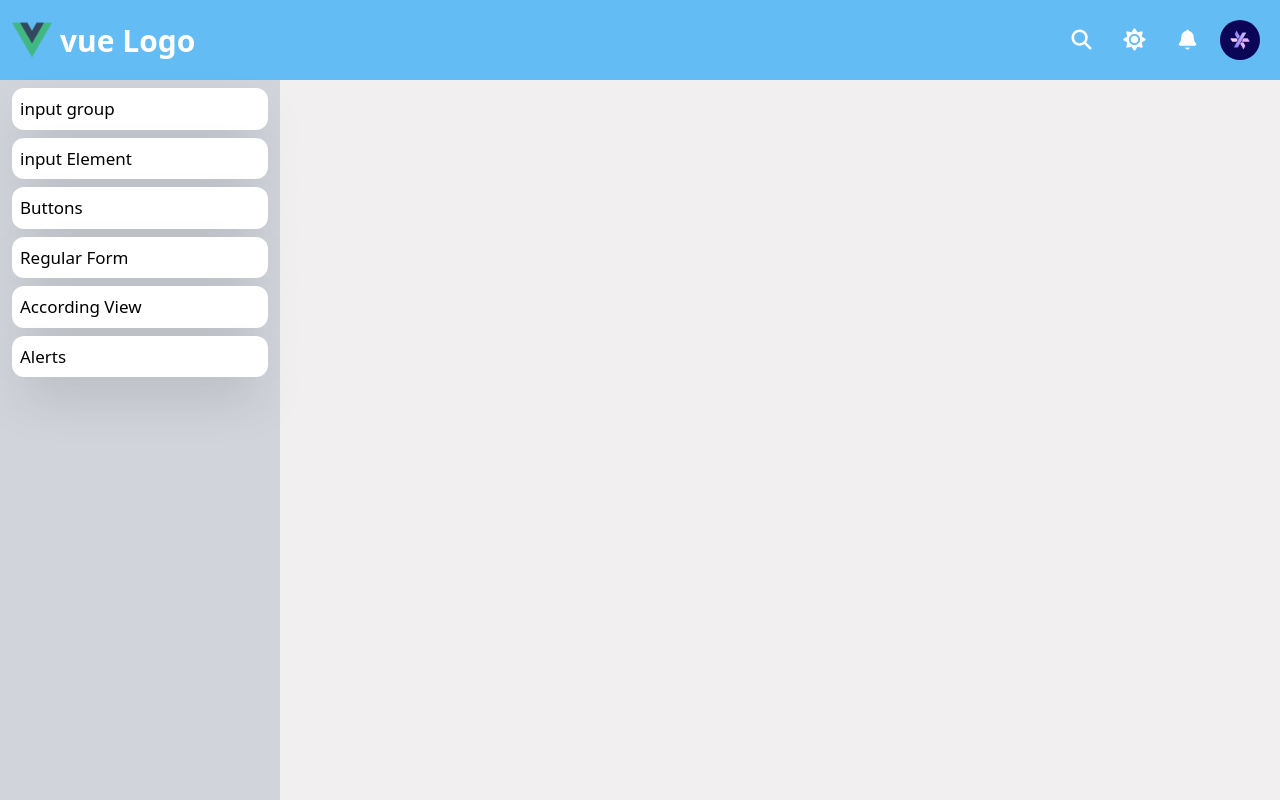
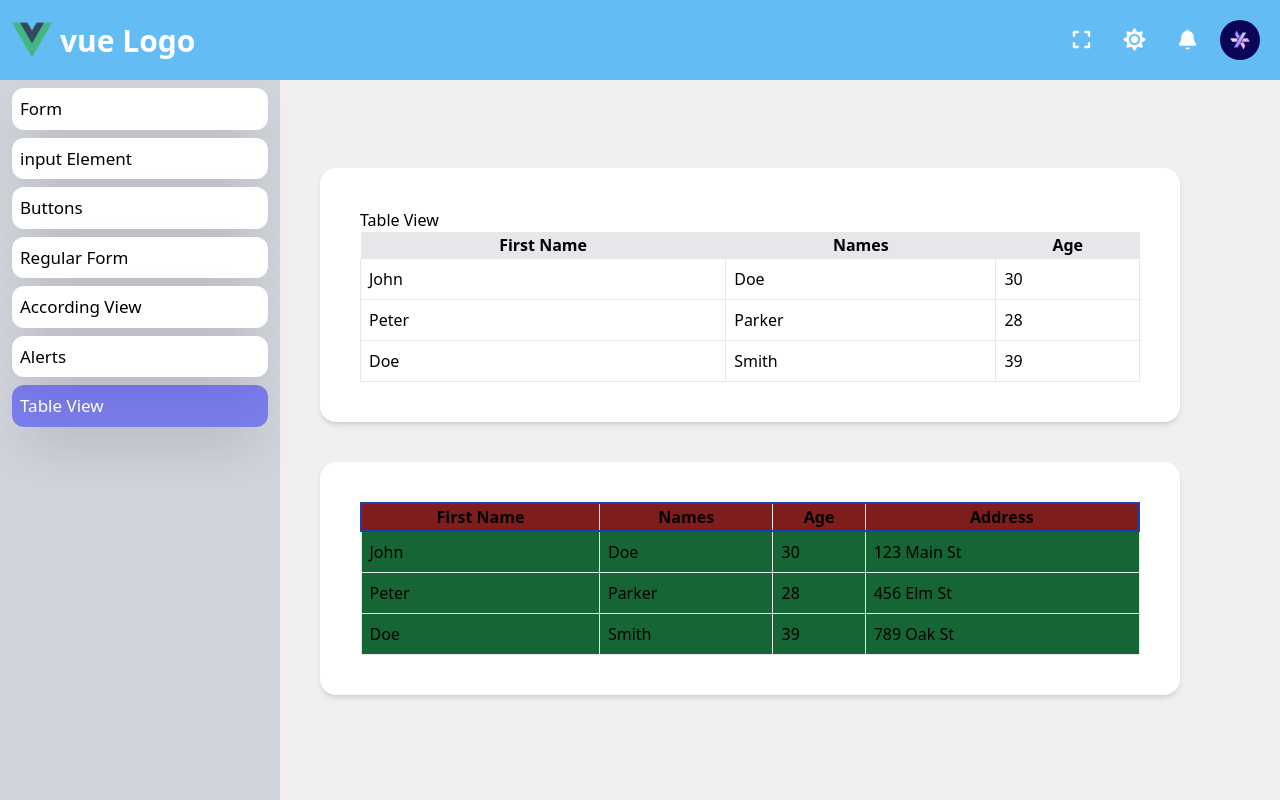
Before and after one commit to cabdikariim242/Ts-Setup, a Vue app: page /table in a window 1280 px wide. Built offline with nearby package versions, Linux system fonts and the light colour scheme.

Commit message:
added a table

```diff
--- /dev/null
+++ b/src/components/TableComp.vue
@@ -0,0 +1,53 @@
+<template>
+    <table class="w-full">
+        <thead>
+            <tr
+            :class="tableClass">
+                <th  v-for="(head , index) in Headers" :key="index"
+                :class="tableheadClass">{{ head }}</th>
+
+            </tr>
+        </thead>
+        <tbody>
+            <tr v-for="(row, index) in Rows" :key="index"
+            :class="rowClass">
+                <td v-for="(value, key) in row" :key="key"
+                :class="tabledataClass">{{ value }}</td>
+
+                </tr>
+        </tbody>
+    </table>
+</template>
+
+<script lang="ts">
+import { defineComponent } from "vue";
+export default defineComponent({
+  props:{
+    Headers: {
+      type: Object,
+      required: true
+    },
+    Rows: {
+      type: Object,
+      required: true
+    },
+    rowClass: {
+      type: String,
+      default: ""
+    },
+    tableClass: {
+      type: String,
+      default: ""
+    },
+    tableheadClass: {
+      type: String,
+      default: ""
+    },
+    tabledataClass: {
+      type: String,
+      default: ""
+    }
+  },
+
+});
+</script>
--- a/src/components/alert.vue
+++ b/src/components/alert.vue
@@ -3,7 +3,7 @@
        <i :class="icon"></i>
 
   <P>{{ alert }}</P>
-  <i @click="$emit('cancelAlert')"  :class="icontwo" class=""></i>
+  <i @click="$emit('cancelAlert', index)"  :class="icontwo" class=""></i>
    <div class="flex justify-between items-center">
     <h1 class="font-[500] ">{{ alerth }}</h1>
      <p class=" bg-white rounded-[5px] " :class="spanClass"> {{newe}}</p>
@@ -22,7 +22,7 @@
 
   </template>
 
-  <script lang="ts">
+  <script>
 
   export default {
     props:{
--- a/src/layout/index.vue
+++ b/src/layout/index.vue
@@ -4,7 +4,7 @@
   <div class="flex h-full gap-5 justify-between z-[10]" >
     <sidebar @toggleSidebar="toggleSidebar" :open="open"/>
     <router-view
-      class="flex-1  mt-8 ml-3 lg:ml-[320px] md:ml-[320px] mx-2"
+      class="flex-1  mt-32 ml-3 lg:ml-[320px] md:ml-[320px] mx-2 lg:mr-[100px] md:mr-[50px] mr-[10px]"
     ></router-view>
   </div>
 </template>
--- a/src/layout/navbar.vue
+++ b/src/layout/navbar.vue
@@ -6,7 +6,18 @@
         <i @click="$emit('toggleSidebar')" class="fa-solid fa-bars flex lg:hidden md:hidden text-[#fffdfd] dark:[gray] text-[30px]"></i>
     </div>
     <div class="flex items-center justify-center gap-5 text-[20px] dark:text-[rgb(36,32,32)] text-[#fffdfd]">
-    <i class="fa-solid fa-magnifying-glass"></i>
+    <button
+            @click="toggleFullscreen"
+            class="py-2 text-white rounded items-center"
+          >
+            <i
+              :class="
+                isFullscreen
+                  ? 'fa-solid fa-minimize dark:text-black text-[20px]'
+                  : 'fa-solid fa-expand dark:text-black text-[20px]'
+              "
+            ></i>
+          </button>
     <DarkModeToggle />
     <i class="fa-solid fa-bell"></i>
     <img src="@/assets/yiksi.png" class="w-10 mr-5 rounded-full  " alt="User Avatar">
@@ -31,7 +42,27 @@ export default defineComponent({
   },
   data() {
     return {
+      isFullscreen: false,
     }
+  },
+  methods: {
+    async toggleFullscreen() {
+      try {
+        if (!document.fullscreenElement) {
+          await document.documentElement.requestFullscreen();
+        } else {
+          await document.exitFullscreen();
+        }
+      } catch (err) {
+        console.error('Fullscreen toggle error:', err);
+      }
+    },
+    onFullScreenChange() {
+      this.isFullscreen = !!document.fullscreenElement;
+    }
+  },
+  mounted() {
+    document.addEventListener('fullscreenchange', this.onFullScreenChange);
   }
 });
 </script>
--- a/src/layout/sidebar.vue
+++ b/src/layout/sidebar.vue
@@ -4,7 +4,7 @@
       <router-link
         class="shadow-2xl bg-white p-2 font-[500] text-[17px] rounded-xl"
         :to="{ name: 'forms' }"
-        >input group</router-link
+        >Form</router-link
       >
       <router-link
         class="shadow-2xl bg-white p-2 font-[500] text-[17px] rounded-xl"
@@ -28,6 +28,10 @@
         class="shadow-2xl bg-white p-2 font-[500] text-[17px] rounded-xl"
         :to="{ name: 'alert' }"
         >Alerts</router-link>
+         <router-link
+        class="shadow-2xl bg-white p-2 font-[500] text-[17px] rounded-xl"
+        :to="{ name: 'TableView' }"
+        >Table View</router-link>
 
     </div>
   </div>
@@ -41,7 +45,7 @@
       <router-link
         class="shadow-2xl bg-white p-2 font-[500] text-[17px] rounded-xl"
         :to="{ name: 'forms' }"
-        >input group</router-link>
+        >Form</router-link>
       <router-link
         class="shadow-2xl bg-white p-2 font-[500] text-[17px] rounded-xl"
         :to="{ name: 'inputGroup' }"
@@ -51,6 +55,14 @@
         class="shadow-2xl bg-white p-2 font-[500] text-[17px] rounded-xl"
         :to="{ name: 'buttons' }"
         >Buttons</router-link>
+      <router-link
+        class="shadow-2xl bg-white p-2 font-[500] text-[17px] rounded-xl"
+        :to="{ name: 'accordingView' }"
+        >according</router-link>
+      <router-link
+        class="shadow-2xl bg-white p-2 font-[500] text-[17px] rounded-xl"
+        :to="{ name: 'RegularForm' }"
+        >Regular Form</router-link>
 
         <router-link
         class="shadow-2xl bg-white p-2 font-[500] text-[17px] rounded-xl"
--- a/src/router/routes.ts
+++ b/src/router/routes.ts
@@ -5,6 +5,7 @@ import buttons from '@/views/buttons.vue'
 import alert from '@/views/alert.vue'
 import RegularForm from '@/views/RegularForm.vue'
 import accordingView from '@/views/accordingView.vue'
+import TableView from '@/views/TableView.vue'
 
 const routes: RouteRecordRaw[] = [
   { path: '/', name: 'forms', component: forms },
@@ -13,6 +14,7 @@ const routes: RouteRecordRaw[] = [
   { path: '/alert', name: 'alert', component: alert },
   { path: '/RegularForm', name: 'RegularForm', component: RegularForm },
   { path: '/according', name: 'accordingView', component: accordingView },
+  { path: '/table', name: 'TableView', component: TableView },
 ]
 
 export default routes
--- /dev/null
+++ b/src/views/TableView.vue
@@ -0,0 +1,80 @@
+<template>
+  <div class="flex flex-col">
+      <BaseCard>
+        <h1 class="">Table View</h1>
+        <TableComp :Headers="Headers" :Rows="Rows" tabledataClass="p-2 border" tableheadClass="bg-gray-200" rowClass="bg-white" />
+      </BaseCard>
+       <BaseCard>
+        <TableComp :Headers="Headers2" :Rows="Rows2" tabledataClass="p-2 border-green border"
+        tableClass="border-2 border-blue-800" tableheadClass="bg-red-900 border" rowClass="bg-green-800 border" />
+      </BaseCard>
+  </div>
+</template>
+
+<script lang="ts">
+import { defineComponent } from "vue";
+import TableComp from '@/components/TableComp.vue';
+import BaseCard from '@/components/BaseCard.vue';
+export default defineComponent({
+  components: {
+    TableComp, BaseCard
+  },
+  data() {
+    return {
+      Headers: {
+        firstName: "First Name",
+        names: "Names",
+        age: "Age",
+      },
+
+         Headers2: {
+        firstName: "First Name",
+        names: "Names",
+        age: "Age",
+        address: "Address"
+      },
+      Rows2: {
+        john: {
+          name: "John",
+          surname: "Doe",
+          age: 30,
+          address: "123 Main St"
+        },
+        peter: {
+          name: "Peter",
+          surname: "Parker",
+          age: 28,
+          address: "456 Elm St"
+        },
+        doe: {
+          name: "Doe",
+          surname: "Smith",
+          age: 39,
+          address: "789 Oak St"
+        }
+      },
+      Rows: {
+        john: {
+          name: "John",
+          surname: "Doe",
+          age: 30,
+        },
+        peter: {
+          name: "Peter",
+          surname: "Parker",
+          age: 28,
+        },
+        doe: {
+          name: "Doe",
+          surname: "Smith",
+          age: 39,
+        }
+      }
+    };
+  }
+});
+</script>
+
+<style>
+
+</style>
--- a/src/views/accordingView.vue
+++ b/src/views/accordingView.vue
@@ -1,6 +1,6 @@
 <template>
    <div class="w-full ">
-      <p class="text-white mr-[80px] lg:flex md:hidden hidden"><strong>Accordion</strong>   .  Explore our accordion component, effortless content organization and presentation!</p>
+      <p class="text-black dark:text-white mr-[80px] lg:flex md:hidden hidden"><strong>Accordion</strong>   .  Explore our accordion component, effortless content organization and presentation!</p>
 
      <BaseCard>
   <div class="space-y-4">
--- a/src/views/alert.vue
+++ b/src/views/alert.vue
@@ -1,6 +1,6 @@
 <template>
   <div
-    class="flex  flex-col lg:mt-[80px] md:mt-[80px] mt-[80px] md:ml-[150px] ml-[10px] lg:ml-[150px]  lg:mr-[150px] md:mr-[150px] mr-[10px] 2xl:ml-[360px]  2xl:mr-[270px] z-[-10]"
+    class="flex  flex-col mt-[5rem] z-[-10]"
   >
     <BaseCard>
       <h1 class="font-bold text-xl mb-4">Basic Alerts</h1>
```
